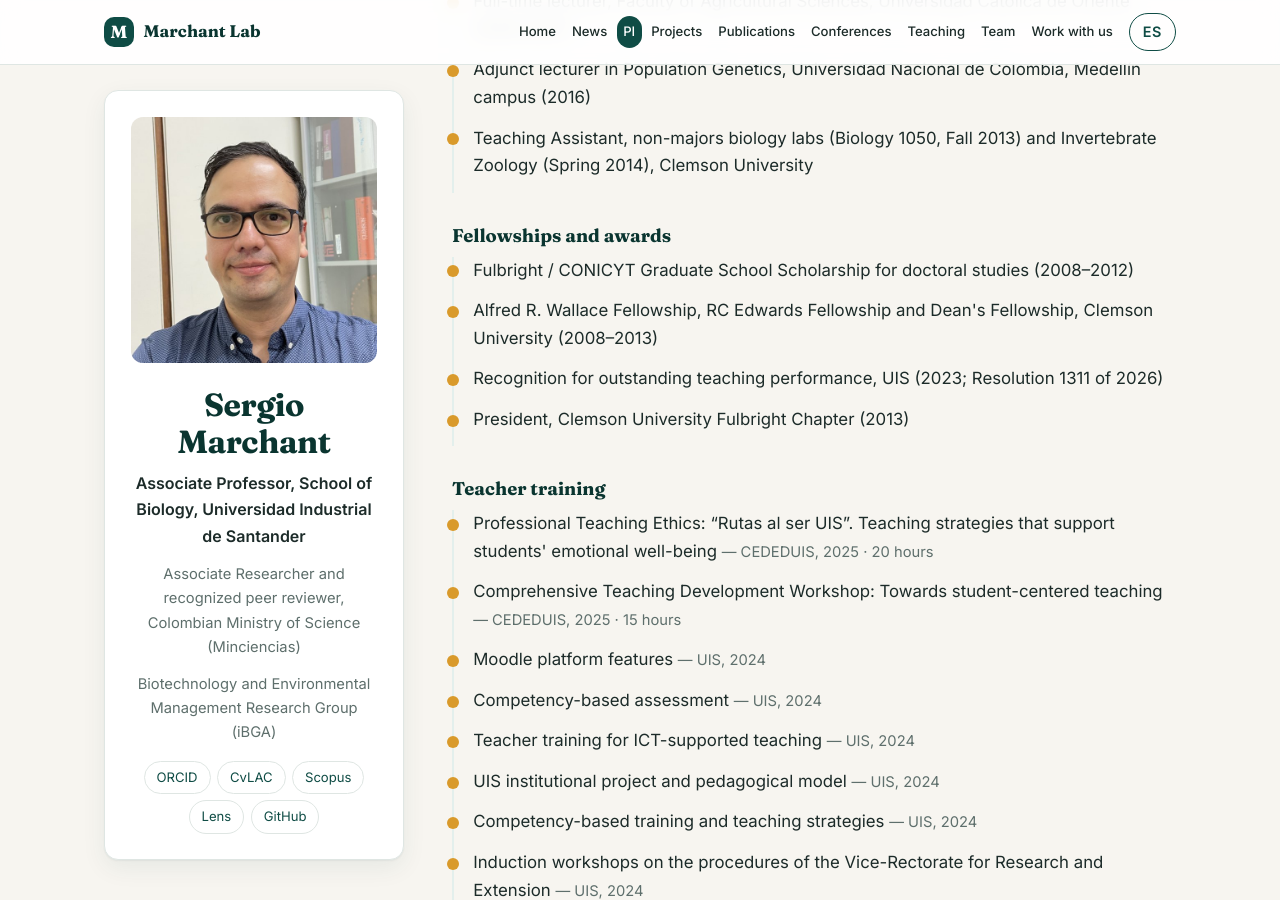
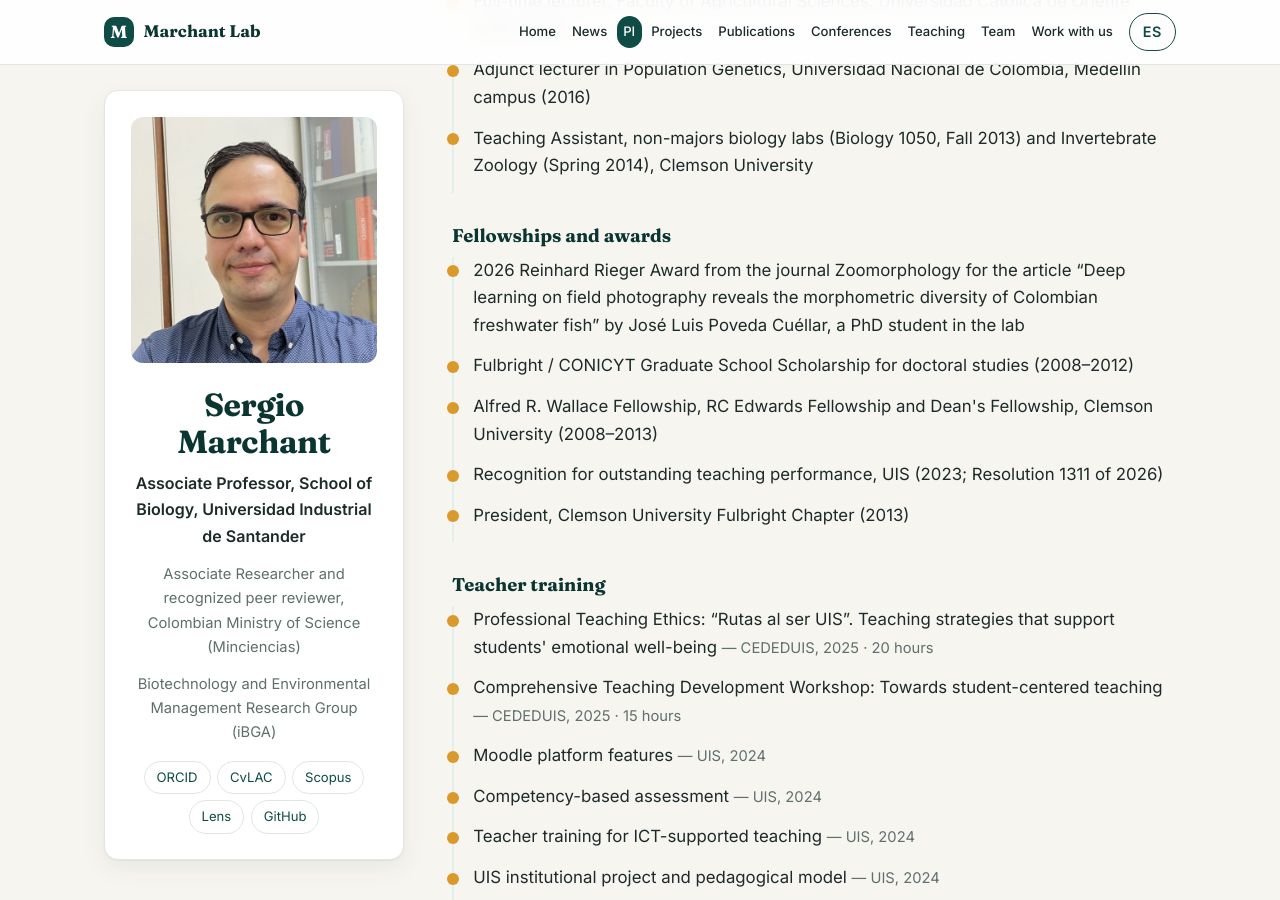
Before and after one commit to Marchant-Lab/marchant-lab-web, a Jekyll site: the page built from en/investigador.html, in a window 1280 px wide and 900 px high, scrolled down 1268 px. Built offline with Jekyll 4.4.1, drawn with Linux system fonts in a browser that asks for light colours.

Commit message:
contenido: agrega el premio Reinhard Rieger 2026 a las distinciones del investigador
Co-Authored-By: Claude Opus 5.5 <noreply@anthropic.com>

```diff
--- a/_data/investigador.yml
+++ b/_data/investigador.yml
@@ -21,7 +21,8 @@ trayectoria:   # cargos UIS con soporte en la carga académica o en resoluciones
   - Docente de tiempo completo, Facultad de Ciencias Agropecuarias, Universidad Católica de Oriente (2016–2017)
   - Profesor de cátedra de Genética de Poblaciones, Universidad Nacional de Colombia, sede Medellín (2016)
   - Teaching Assistant, laboratorios de biología general para no especialistas (Biology 1050, 2013) y Zoología de Invertebrados (2014), Clemson University
-distinciones:   # fuentes: CV de 2014 (soportes-academicos/hoja-de-vida/) y Res. 1311 de 2026 (resoluciones/puntaje/; solo figura en 2023)
+distinciones:   # fuentes: CV de 2014 (soportes-academicos/hoja-de-vida/) y Res. 1311 de 2026 (resoluciones/puntaje/; solo figura en 2023); premio Rieger: correo de la editora de Zoomorphology (22-11-2026)
+  - Reinhard Rieger Award 2026 de la revista Zoomorphology al artículo «Deep learning on field photography reveals the morphometric diversity of Colombian freshwater fish», de José Luis Poveda Cuéllar, estudiante de doctorado del laboratorio
   - Beca Fulbright / CONICYT para estudios de doctorado (2008–2012)
   - Alfred R. Wallace Fellowship, RC Edwards Fellowship y Dean's Fellowship, Clemson University (2008–2013)
   - Reconocimiento por desempeño destacado en docencia, UIS (2023; Res. 1311 de 2026)
--- a/_data/traduccion_en.yml
+++ b/_data/traduccion_en.yml
@@ -232,3 +232,4 @@
 "Identificación, filogenia y diversidad genética de nematodos fitoparásitos de importancia agrícola.": "Identification, phylogeny and genetic diversity of plant-parasitic nematodes of agricultural importance."
 "Premio Reinhard Rieger 2026 para el artículo de José Luis Poveda Cuéllar": "2026 Reinhard Rieger Award for José Luis Poveda Cuéllar's article"
 "La revista Zoomorphology otorgó el Reinhard Rieger Award 2026 al artículo de José Luis Poveda Cuéllar, estudiante de doctorado, y sus coautores sobre el uso de aprendizaje profundo en fotografías de campo para medir la diversidad morfométrica de los peces de agua dulce de Colombia. Tras las nominaciones del comité editorial, un grupo de revisores externos lo calificó como el mejor estudio entre los nominados.": "The journal Zoomorphology gave the 2026 Reinhard Rieger Award to the article by PhD student José Luis Poveda Cuéllar and co-authors on using deep learning on field photographs to measure the morphometric diversity of Colombian freshwater fishes. After nominations by the editorial board, a panel of external reviewers ranked it the best study among the nominees."
+"Reinhard Rieger Award 2026 de la revista Zoomorphology al artículo «Deep learning on field photography reveals the morphometric diversity of Colombian freshwater fish», de José Luis Poveda Cuéllar, estudiante de doctorado del laboratorio": "2026 Reinhard Rieger Award from the journal Zoomorphology for the article “Deep learning on field photography reveals the morphometric diversity of Colombian freshwater fish” by José Luis Poveda Cuéllar, a PhD student in the lab"
```
